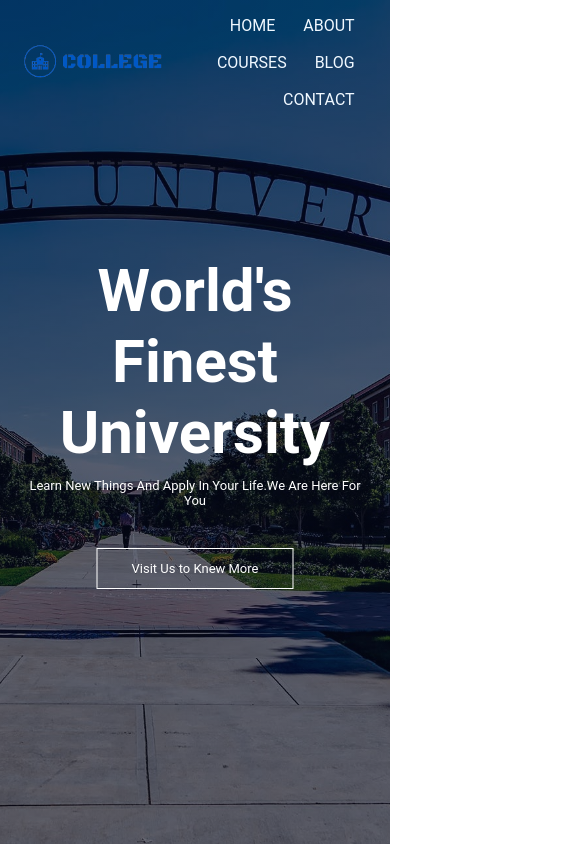
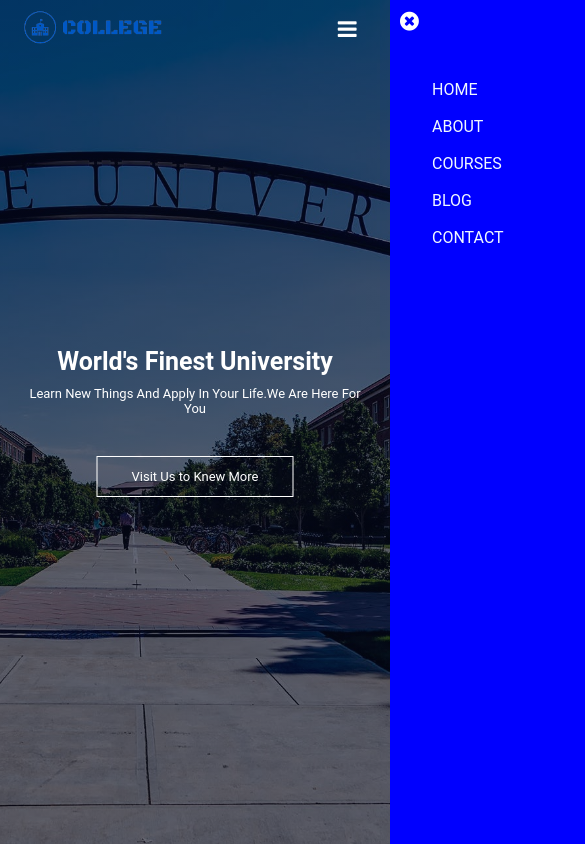
Before and after one commit to amalut/university_sample_website, a plain HTML site: page index.html in a window 390 px wide. Shown: the whole page, 585 px wide, since content can reach past the window. Drawn offline with Linux system fonts and the light colour scheme.

Commit message:
Menubar made responsive

```diff
--- a/index.html
+++ b/index.html
@@ -6,12 +6,14 @@
     <title>University website</title>
     <link rel="stylesheet" href="style.css">
     <link rel="preconnect" href="https://fonts.googleapis.com">
+    <link rel="stylesheet" href="https://stackpath.bootstrapcdn.com/font-awesome/4.7.0/css/font-awesome.min.css">
 </head>
 <body>
 <section class="header">
     <nav>
         <a href="index.html"><img src="images/logo2.png"></a>
-        <div class="nav-links">
+        <div class="nav-links" id="navLink">
+            <i class="fa fa-times-circle" onclick="hideMenu()"></i>
             <ul>
                 <li><a href="">HOME</a></li>
                 <li><a href="">ABOUT</a></li>
@@ -20,6 +22,7 @@
                 <li><a href="">CONTACT</a></li>
             </ul>
         </div>
+        <i class="fa fa-bars" onclick="showMenu()""></i>
     </nav>
     <div class="text-box">
         <h1>World's Finest University</h1>
@@ -27,5 +30,14 @@
         <a href="" class="hero-btn">Visit Us to Knew More</a>
     </div>
 </section>
+<script>
+    var navLinks=document.getElementById("navLink");
+    function showMenu(){
+        navLinks.style.right="0";
+    }
+    function hideMenu(){
+        navLinks.style.right="-200px";
+    }
+</script>
 </body>
 </html>
--- a/style.css
+++ b/style.css
@@ -81,3 +81,39 @@ nav img{
     border: 1px solid blue;
     background: blue;
 }
+nav .fa{
+    display: none;
+}
+
+@media(max-width:700px){
+    .text-box h1{
+        font-size:25px;
+    }
+    .nav-links{
+        position: absolute;
+        background:blue ;
+        height: 100vh;
+        width: 200px;
+        top:0;
+        right:-200px;
+        text-align: left;
+        z-index: 2;
+        transition: 1s;
+    }
+    nav .fa{
+        display: block;
+        color: #fff;
+        margin: 10px;
+        font-size: 22px;
+        cursor: pointer;
+    }
+    .nav-links ul li{
+        display: block;
+    }
+    .nav-links ul{
+        padding: 30px;
+    }
+
+
+
+}
```
